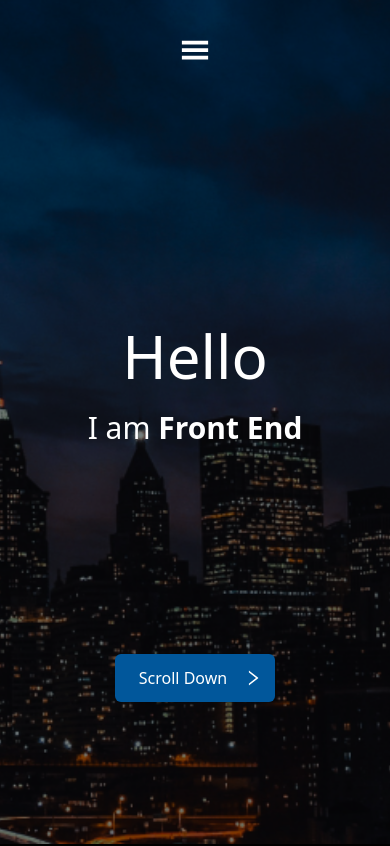
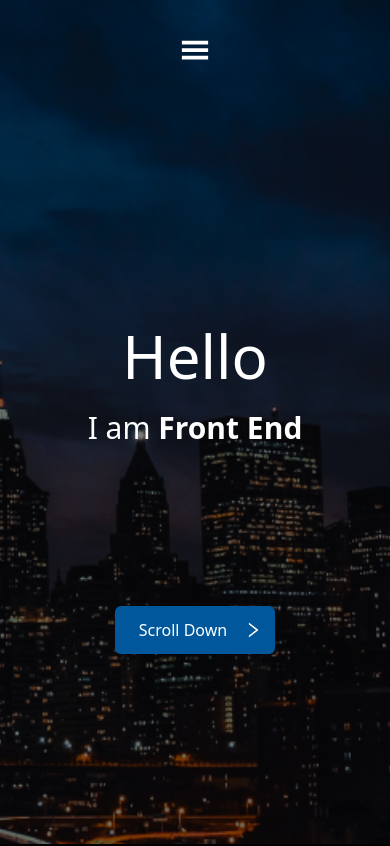
Before and after one commit to Jercarlo80/jeremiacarlo.portfolio.github.io, a React (Create React App) app: page / in a window 390 px wide. Shown: the top 846 px of the page. Built offline with nearby package versions, Linux system fonts and the light colour scheme.

Commit message:
Update Portfolio

```diff
--- a/src/pages/Home.js
+++ b/src/pages/Home.js
@@ -30,7 +30,7 @@ export default function Home() {
         <h2 className="text-3xl mt-4 font-extralight">
           I am <span className="font-bold">{typeEffect}</span>
         </h2>
-        <div className="flex gap-x-[1rem] lg:relative relative lg:top-[18rem] top-[12rem]">
+        <div className="flex gap-x-[1rem] lg:relative relative lg:top-[18rem] top-[9rem]">
           <button
             className="
           text-white
```
